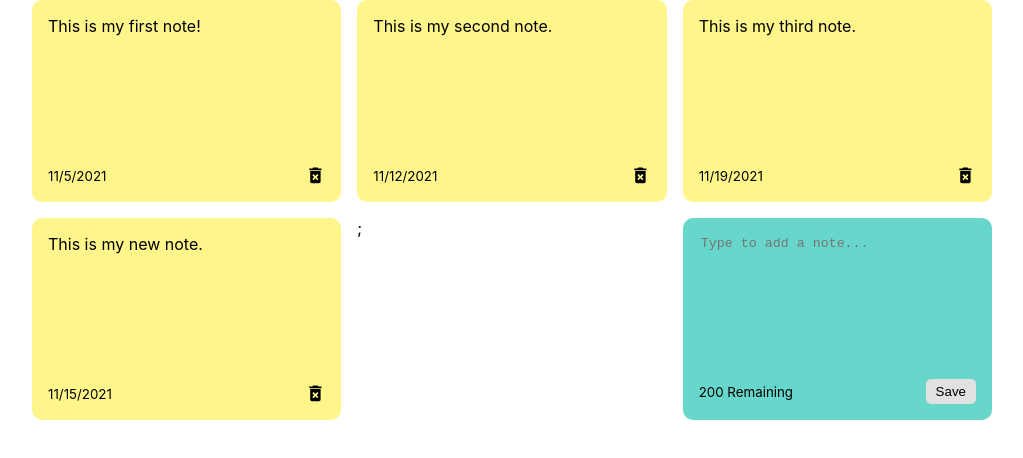
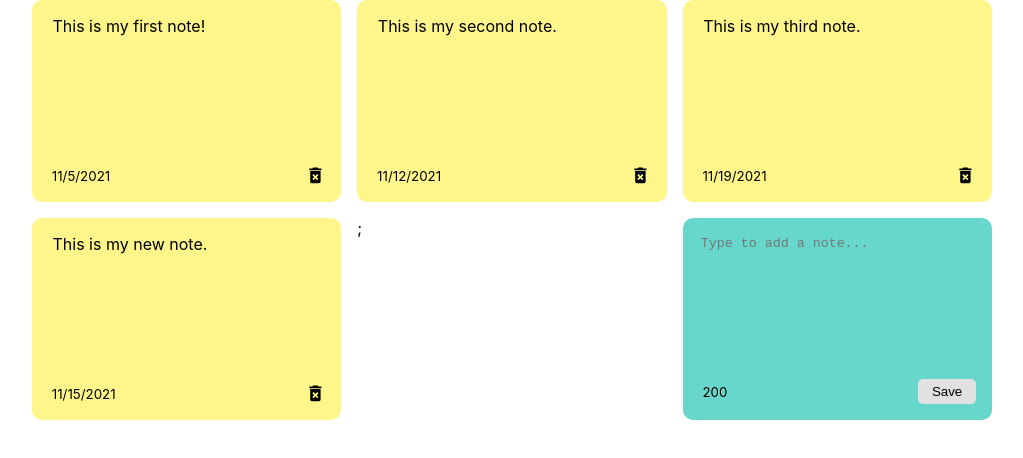
Before and after one commit to kathleenconnaghan/Notes-App, a React (Create React App) app in the folder notes-app/: page / in a window 1280 px wide. Shown: the top 458 px of the page, without its empty margins (128-1151 px from the left). Built offline with nearby package versions, Linux system fonts and the light colour scheme.

Commit message:
adds character count to note

```diff
--- a/notes-app/src/components/AddNote.js
+++ b/notes-app/src/components/AddNote.js
@@ -2,9 +2,12 @@
 
 const AddNote = ({handleAddNote}) => {
     const [noteText, setNoteText] = useState('');
+    const characterLimit = 200;
 
     const handleChange = (event) => {
-        setNoteText(event.target.value); // state updates with this
+        if(characterLimit-event.target.value.length >= 0) {
+            setNoteText(event.target.value); // state updates with this
+        }
     };
 
     const handleSaveClick = () => {
@@ -25,7 +28,7 @@
             onChange = {handleChange}
             ></textarea>
             <div className= 'note-footer'>
-                <small> 200 Remaining </small>
+                <small> { characterLimit - noteText.length } </small>
                 <button className= 'save' onClick= {handleSaveClick}> Save </button>
             </div>
         </div>
--- a/notes-app/src/index.css
+++ b/notes-app/src/index.css
@@ -20,6 +20,7 @@
   display: flex;
   flex-direction: column;
   justify-content: space-between;
+  white-space: pre-wrap;
 }
 
 .note-footer {
```
